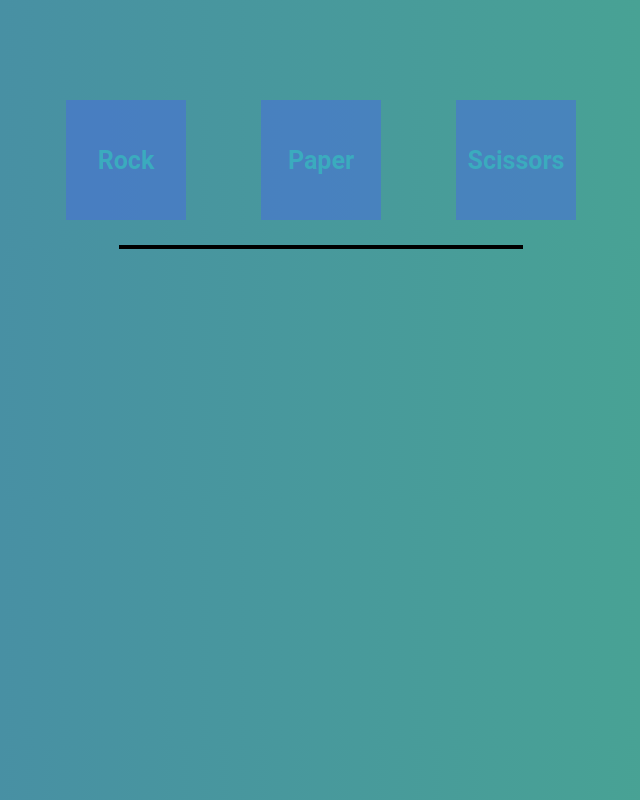
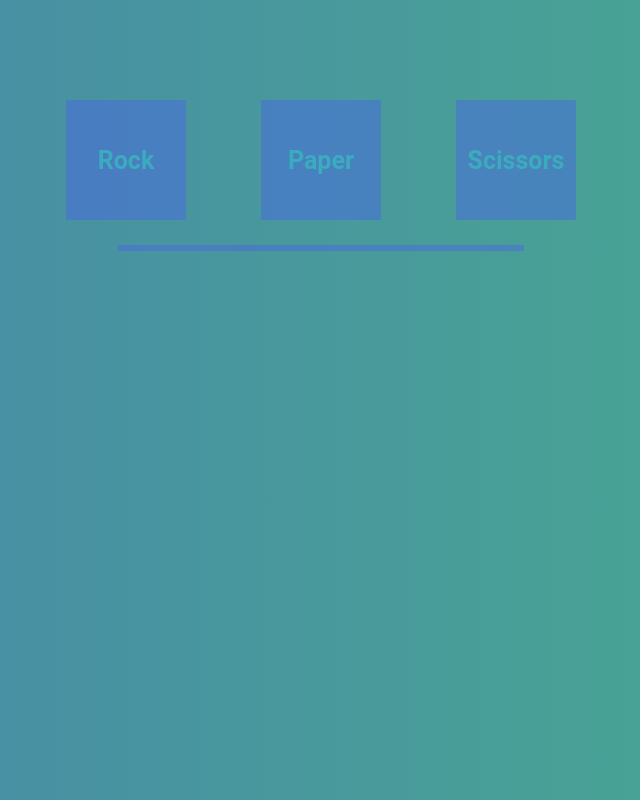
Before and after one commit to Lt-AldoRaine/rock-paper-scissors, a plain HTML site: page index.html in a window 1280 px wide. Shown: the whole page, without its empty margins (319-959 px from the left). Drawn offline with Linux system fonts and the light colour scheme.

Commit message:
Create container for game score

```diff
--- a/style.css
+++ b/style.css
@@ -31,7 +31,11 @@ button {
     width: 50vh;
     height: auto;
     margin-top: 25px;
-    border: solid 2px;
+    border: solid rgba(74, 109, 221, 0.534);
+    text-align: center;
+    color:rgb(59, 171, 190);
+    font-size: 30px;
+    font-weight: bold;
 }
 
 .rock, .paper, .scissors {
```
